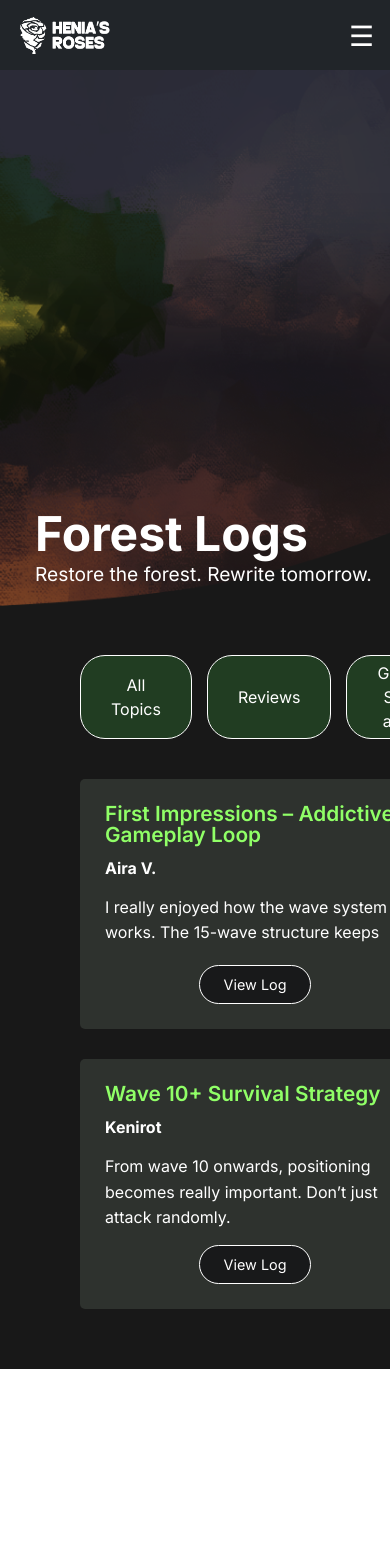
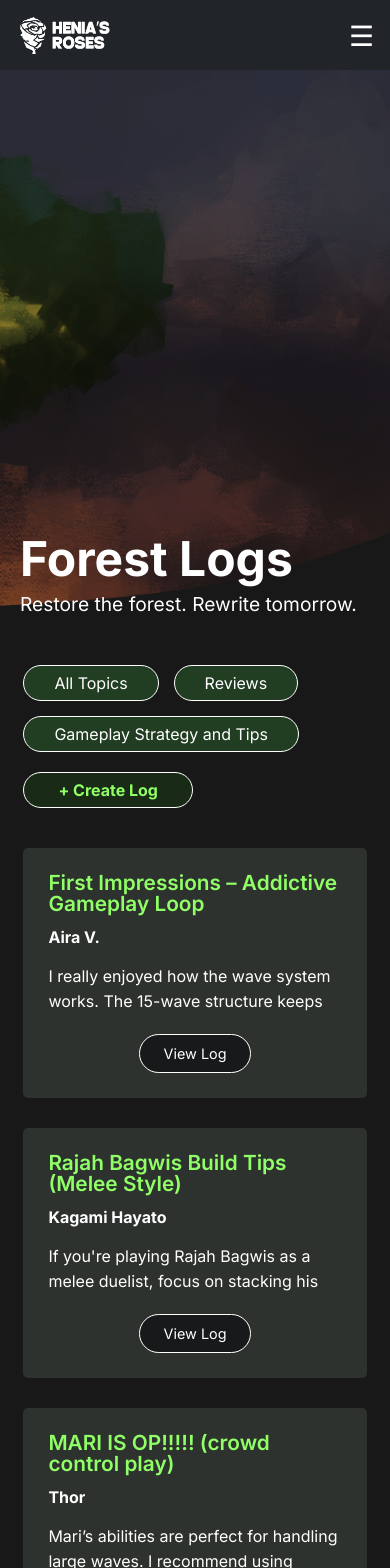
Before and after one commit to heniasroses/ForGuarWebsite, a Next.js app: page /forest-log in a window 390 px wide. Shown: the top 1568 px of the page. Before the commit the page ends 1369 px from the top, so only its background shows below. Built offline with nearby package versions, Linux system fonts and the light colour scheme.

Commit message:
Updated CSS
> Fixed Forest Log CSS for Responsiveness

```diff
--- a/src/styles/styles.css
+++ b/src/styles/styles.css
@@ -1255,10 +1255,14 @@ textarea {
 
 .heroText {
   color: white;
-
-  margin-left: 35px;
-  margin-bottom: 70px;
   font-family: 'Inter';
+
+  padding:
+        0
+        clamp(20px,4vw,40px)
+        clamp(40px,8vw,70px);
+
+    margin:0;
 }
 
 .heroText h1 {
@@ -1267,15 +1271,16 @@ textarea {
 }
 
 .heroText p {
-  margin-top: -10px;
+  margin-top: -5px;
   font-size: 1.2rem;
 }
 
 .forestLogContent {
   background: #181818;
-  padding: 60px 80px;
-  font-family: 'Inter';
-}
+  padding: clamp(30px, 5vw, 60px) clamp(20px, 6vw, 80px);
+  font-family: "Inter";
+}
+
 
 .forestLogFilters {
   display: flex;
@@ -1287,6 +1292,22 @@ textarea {
   font-family: 'Inter';
 }
 
+@media (max-width:900px){
+
+.forestLogFilters{
+    flex-direction:column;
+    align-items:flex-start;
+    gap:20px;
+
+    margin-top:-40px;
+}
+
+.leftFilters{
+    flex-wrap:wrap;
+}
+
+}
+
 .leftFilters {
   display: flex;
   gap: 15px;
@@ -1314,7 +1335,12 @@ textarea {
 
 .logsGrid {
   display: grid;
-  grid-template-columns: repeat(3, 1fr);
+  justify-items: center;
+  grid-template-columns: repeat(
+    auto-fit,
+    minmax(320px, 1fr)
+  );
+
   gap: 30px;
 }
 
@@ -1330,7 +1356,8 @@ textarea {
   flex-direction: column;
 
   height: 250px; /* adjust if needed */
-  width: 350px;
+  width: 100%;
+  max-width: 720px;
   overflow: hidden;
 }
 
```
